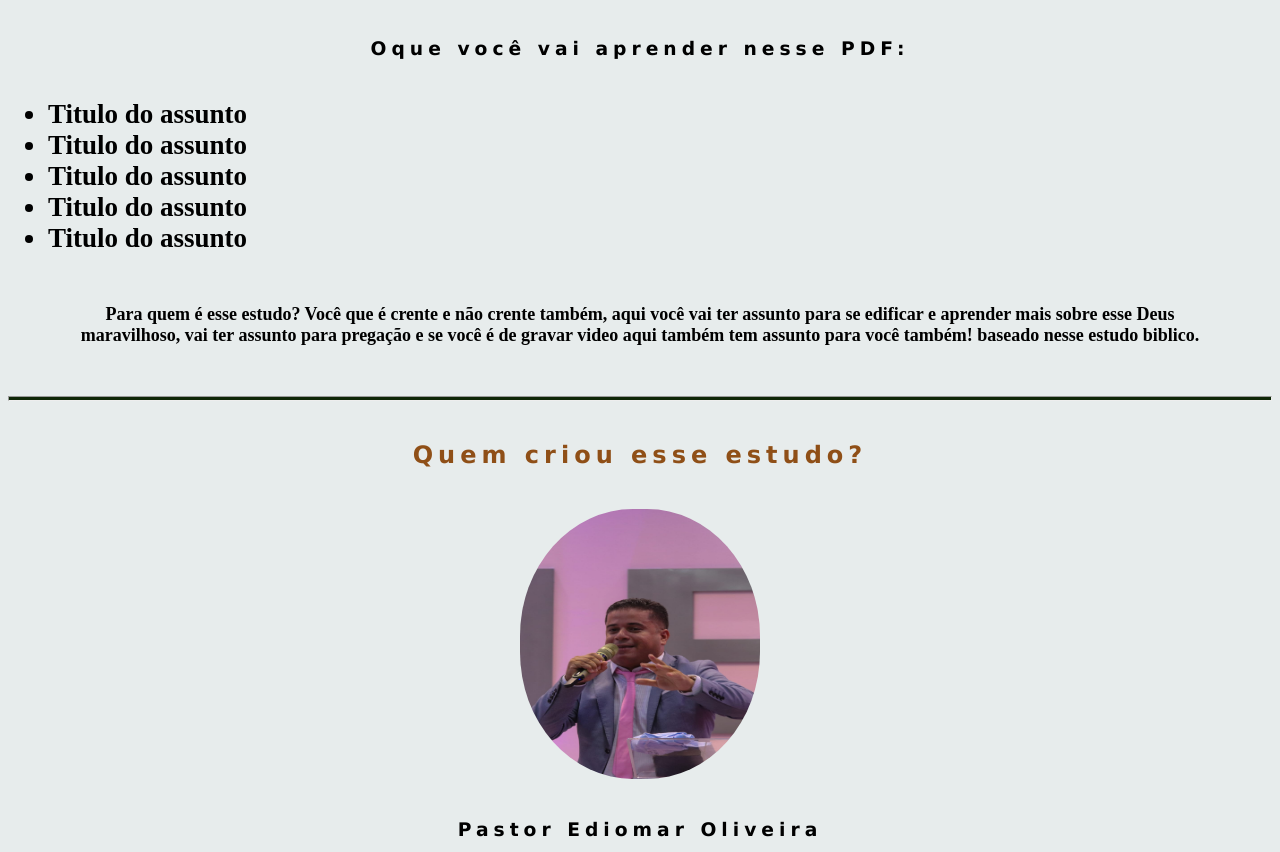
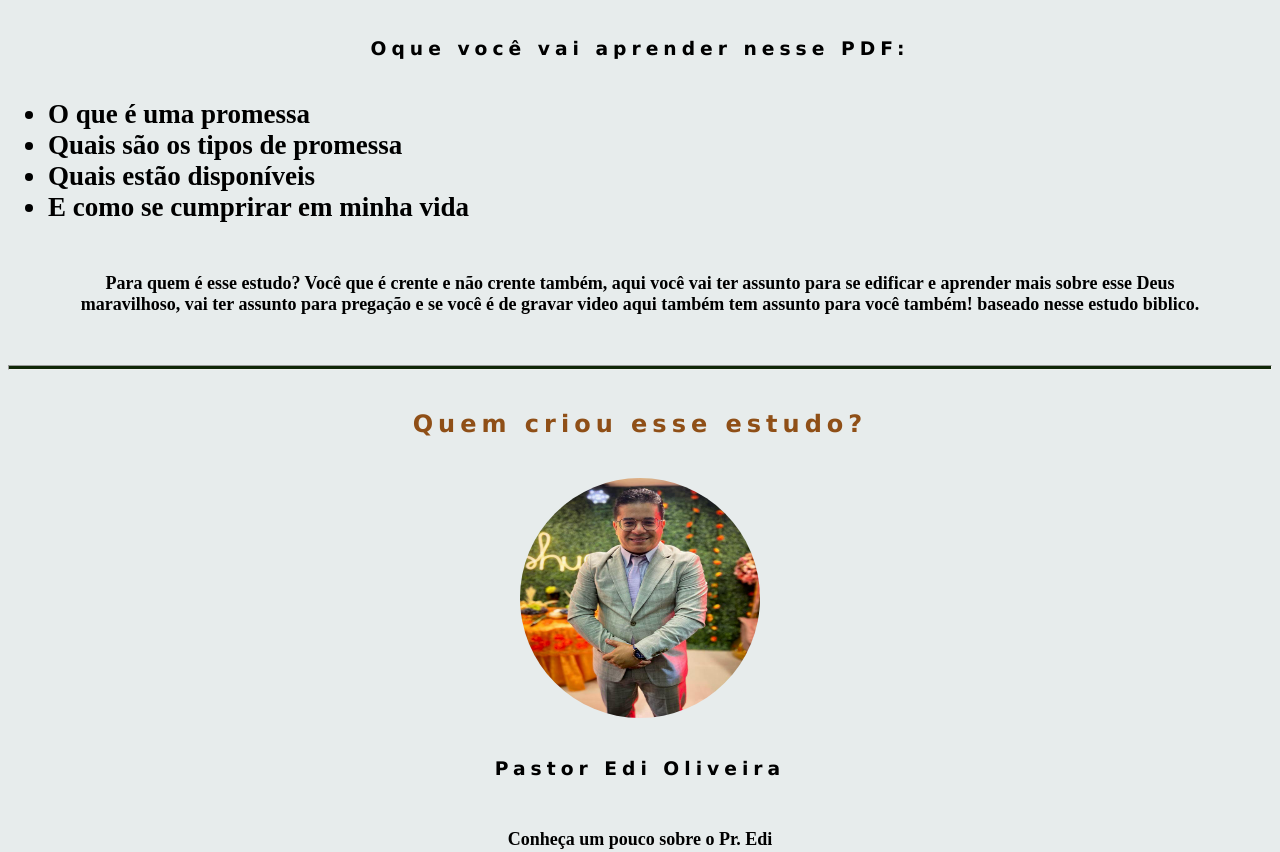
Before and after one commit to LucianoSilva2020/EstudoDaBiblia, a plain HTML site: page index.html in a window 1280 px wide. Shown: the part 664-1516 px from the top of the page. Drawn offline with Linux system fonts and the light colour scheme; a web font is replaced by a local one.

Commit message:
dsafdgfe

```diff
--- a/index.html
+++ b/index.html
@@ -106,8 +106,8 @@
         }
 
         .Edi {
-            border-radius: 47%;
-            height: 270px;
+            border-radius: 50%;
+            height: 240px;
             width: 240px;
             display: block;
             margin-left: auto;
@@ -161,11 +161,10 @@
 
     <h3>Oque você vai aprender nesse PDF:</h3>
     <ul>
-        <li><b>Titulo do assunto</b></li>
-        <li><b>Titulo do assunto</b></li>
-        <li><b>Titulo do assunto</b></li>
-        <li><b>Titulo do assunto</b></li>
-        <li><b>Titulo do assunto</b></li>
+        <li><b>O que é uma promessa</b></li>
+        <li><b>Quais são os tipos de promessa</b></li>
+        <li><b>Quais estão disponíveis</b></li>
+        <li><b>E como se cumprirar em minha vida</b></li>
     </ul>
 
     <p><b>Para quem é esse estudo? Você que é crente e não crente também, aqui você vai ter assunto para se edificar e
@@ -175,8 +174,8 @@
     <hr>
     <h2>Quem criou esse estudo?</h2>
     <div class="prEdi">
-        <img class="Edi" src="WhatsApp Image 2024-05-08 at 11.19.34.jpeg" alt="Pr. Ediomar Oliveira">
-        <h3>Pastor Ediomar Oliveira</h3>
+        <img class="Edi" src="WhatsApp Image 2024-05-20 at 20.35.58.jpeg" alt="Pr. Ediomar Oliveira">
+        <h3>Pastor Edi Oliveira</h3>
         <p><b>Conheça um pouco sobre o Pr. Edi</b></p>
         <div class="a">
             <a id="b" class="b" href="https://www.instagram.com/pr.edioliveira/">Instagram</a>
```
Also changed, not shown: WhatsApp Image 2024-05-20 at 20.33.06.jpeg (added), WhatsApp Image 2024-05-20 at 20.35.58.jpeg (added), WhatsApp Image 2024-05-20 at 20.37.39.jpeg (added).
